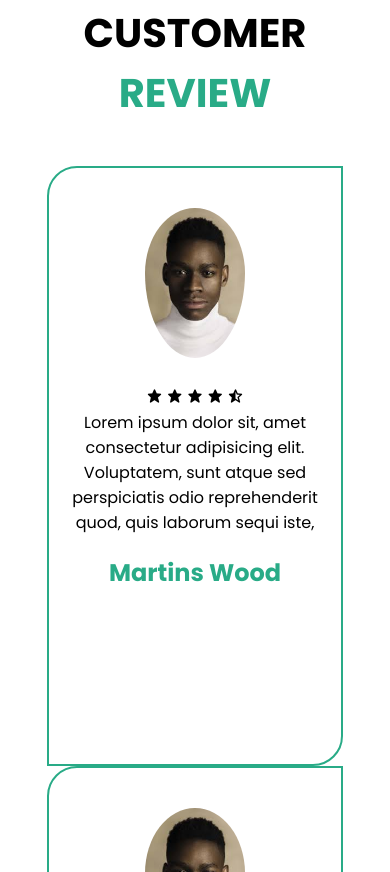
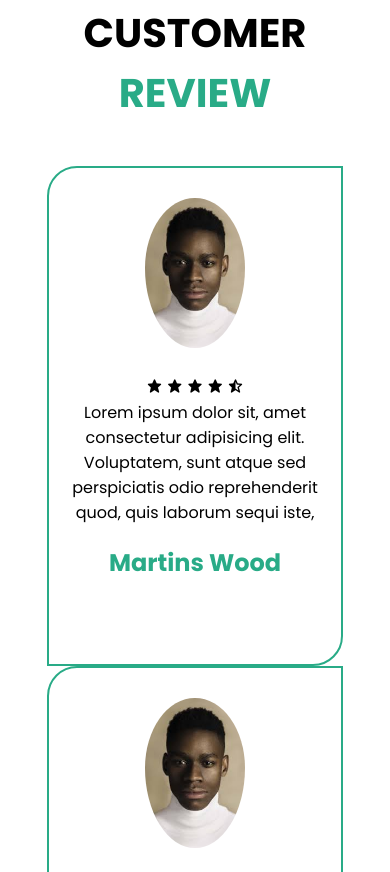
Before and after one commit to Ajinormotor/practice4, a plain HTML site: page index.html in a window 390 px wide. Shown: the part 1745-2617 px from the top of the page. Drawn offline with nearby package versions, Linux system fonts and the light colour scheme.

Commit message:
Update style.css

```diff
--- a/style.css
+++ b/style.css
@@ -364,7 +364,7 @@ box-shadow: 8px px 11px rgba(216,216,216,0.1);
    border-top-left-radius: 30px;
    border-bottom-right-radius: 30px;
    width: 400px;
-   height: 600px;
+   height: 500px;
 
 }
 
@@ -388,13 +388,13 @@ border-radius: 50%;
     align-items: center;
     justify-content: center;
     width: 400px;
-    height: 600px;
+    height: 500px;
 
 
 }
 
 .review-box img{
-    padding-top: 40px;
+    padding-top: 30px;
     width: 100px;
     border-radius: 50%;
     object-fit: contain;
```
